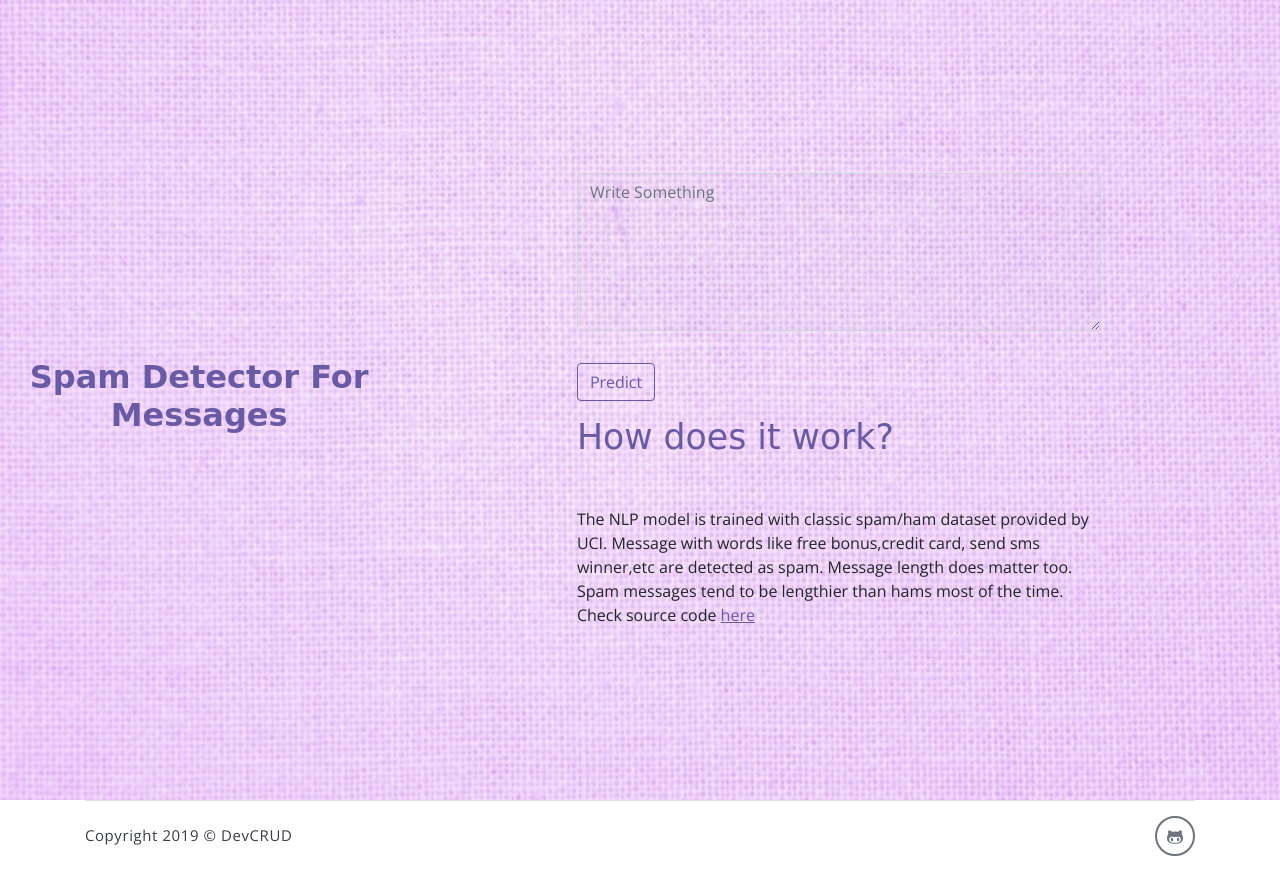
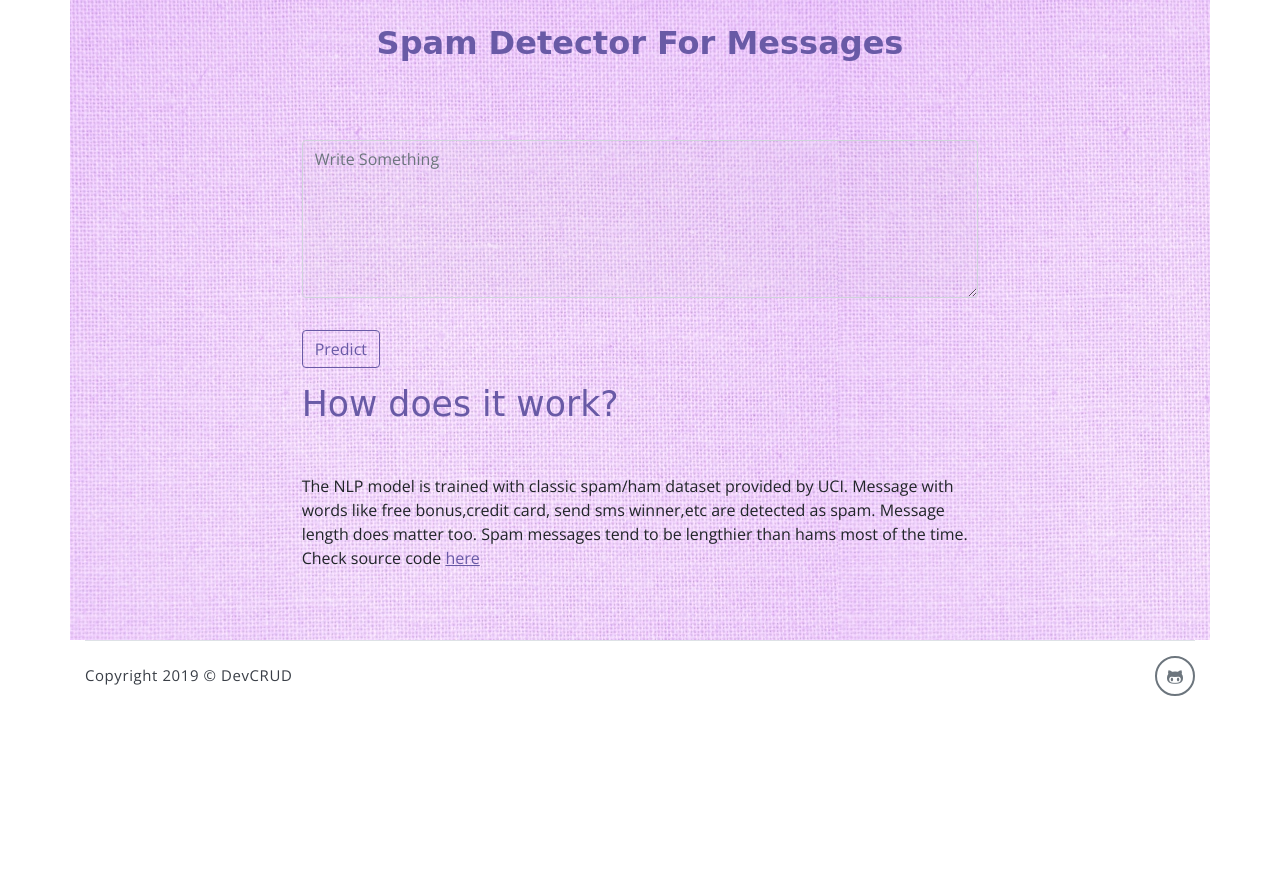
Before and after one commit to akashmasne/SpamClassifier, a Flask app: page / in a window 1280 px wide. After the commit the page ends 696 px from the top, so only its background shows below. Run offline with Flask 2, Linux system fonts and the light colour scheme; parts of the project's set-up code (start-up, migrations or seed data) failed here and were passed over; some libraries are stand-ins or nearby versions; some web fonts are replaced.

Commit message:
Add files via upload

```diff
--- a/templates/index.html
+++ b/templates/index.html
@@ -14,10 +14,10 @@
 </head>
 <body data-spy="scroll" data-target=".navbar" data-offset="10" id="home">
 
-	<div class="header text-center" style="background-image: url('static/assets/imgs/p1.jpg')">
+	<div class="container text-center" style="background-image: url('static/assets/imgs/p1.jpg')">
 	</br>
 		<h2><b>Spam Detector For Messages</b></h2>
-		<section class="section" align="left" id="contact">
+		<section class="section"  id="contact">
 			<div class="container" align="left">
 
 				<!-- contact form -->
```
